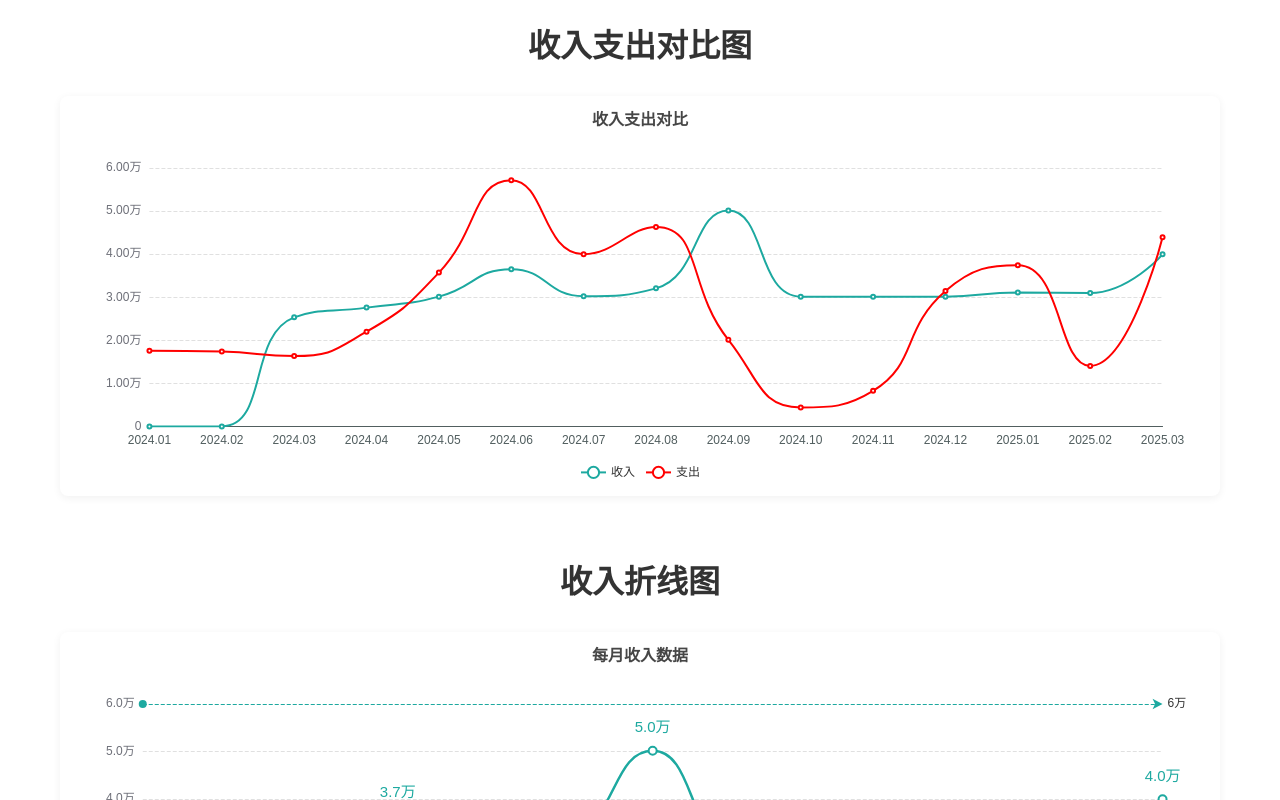
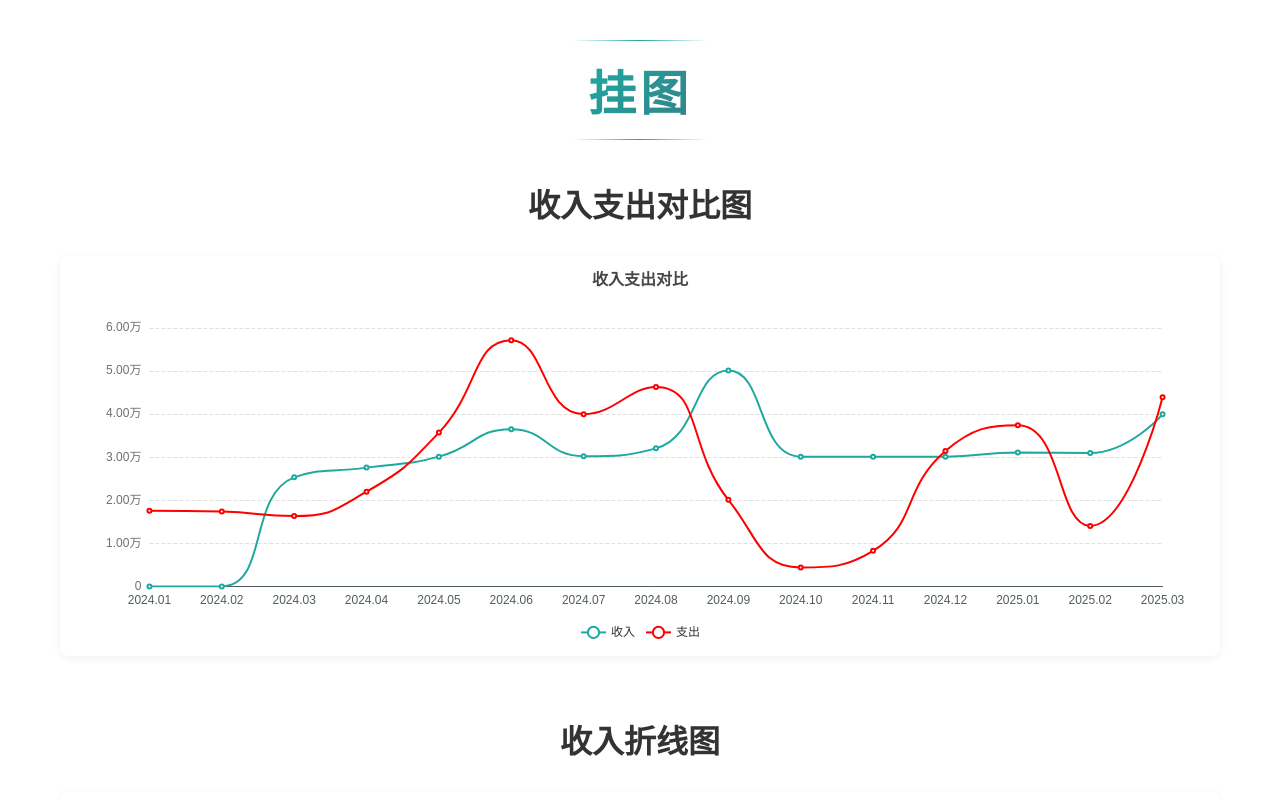
Before and after one commit to yukiyukixing/react-charts, a React app: page / in a window 1280 px wide. Shown: the top 800 px of the page. Built offline with nearby package versions, Linux system fonts and the light colour scheme.

Commit message:
feat: 挂图

```diff
--- a/src/App.css
+++ b/src/App.css
@@ -3,6 +3,53 @@
   margin: 0 auto;
   padding: 20px;
   font-family: -apple-system, BlinkMacSystemFont, 'Segoe UI', Roboto, 'Helvetica Neue', Arial, sans-serif;
+}
+
+/* 整体标题样式 - 新设计 */
+.app-main-title {
+  text-align: center;
+  margin: 20px 0 40px;
+  font-size: 3rem;
+  font-weight: 700;
+  color: #333;
+  position: relative;
+  letter-spacing: 4px;
+  padding: 15px 0;
+  display: inline-block;
+  left: 50%;
+  transform: translateX(-50%);
+}
+
+.app-main-title:before {
+  content: '';
+  position: absolute;
+  width: 130%;
+  height: 1px;
+  background: linear-gradient(to right, transparent, #1DA9A0, transparent);
+  top: 0;
+  left: 50%;
+  transform: translateX(-50%);
+}
+
+.app-main-title:after {
+  content: '';
+  position: absolute;
+  width: 130%;
+  height: 1px;
+  background: linear-gradient(to right, transparent, #1DA9A0, transparent);
+  bottom: 0;
+  left: 50%;
+  transform: translateX(-50%);
+}
+
+.app-main-title span {
+  background: linear-gradient(135deg, #1DA9A0, #35818a);
+  -webkit-background-clip: text;
+  -webkit-text-fill-color: transparent;
+  background-clip: text;
+  text-fill-color: transparent;
+  position: relative;
+  z-index: 1;
 }
 
 .app-title {
--- a/src/App.jsx
+++ b/src/App.jsx
@@ -135,6 +135,9 @@ function App() {
   return (
     <>
       <div className="app-container">
+        <h1 className="app-main-title">
+          <span>挂图</span>
+        </h1>
         <h1 className="app-title">收入支出对比图</h1>
 
         <div className="charts-wrapper">
```
Also changed, not shown: 1 other file (tests, documents, lock files or other folders).
